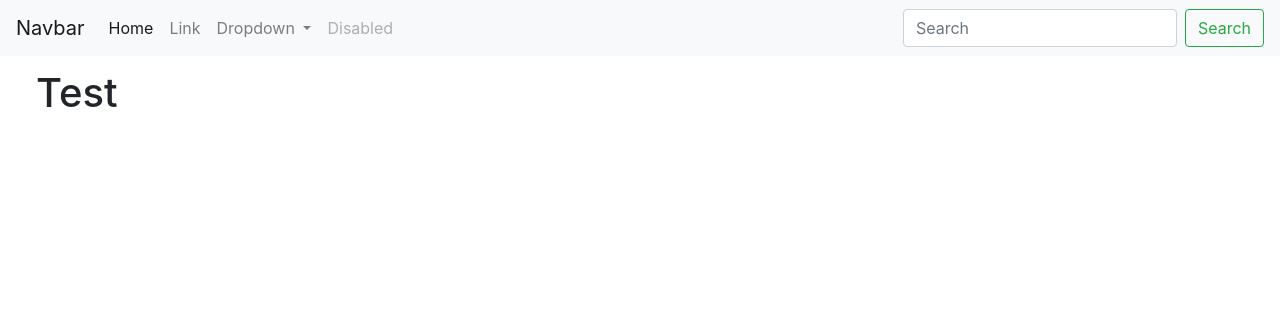
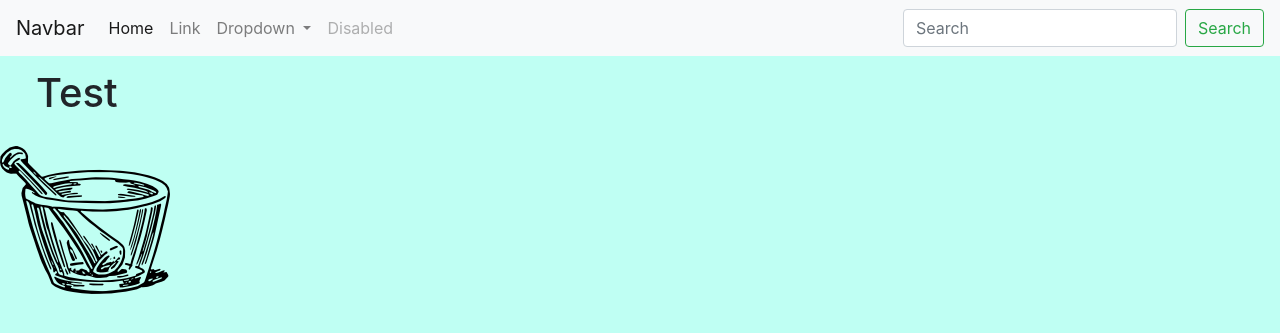
Before and after one commit to FMularski/flask-tutor, a Flask app: page / in a window 1280 px wide. Shown: the top 333 px of the page. Run offline with Flask 2, Linux system fonts and the light colour scheme; some libraries are stand-ins or nearby versions.

Commit message:
static files

```diff
--- /dev/null
+++ b/static/styles/style.css
@@ -0,0 +1,4 @@
+body
+{
+    background-color: #bffff3;
+}
--- a/templates/base.html
+++ b/templates/base.html
@@ -3,6 +3,7 @@
 <head>
     <meta charset="UTF-8">
     <link rel="stylesheet" href="https://stackpath.bootstrapcdn.com/bootstrap/4.5.2/css/bootstrap.min.css" integrity="sha384-JcKb8q3iqJ61gNV9KGb8thSsNjpSL0n8PARn9HuZOnIxN0hoP+VmmDGMN5t9UJ0Z" crossorigin="anonymous">
+    <link rel="stylesheet" type="text/css" href="{{ url_for('static', filename='styles/style.css')}}">
     <title>{% block title %}{% endblock %}</title>
 </head>
 <body>
@@ -46,6 +47,8 @@
         {% block content %}{% endblock %}
     </div>
 
+    <img src="{{ url_for('static', filename='images/flask-sqlalchemy-logo.png')}}" alt="" />
+
 
     <script src="https://code.jquery.com/jquery-3.5.1.slim.min.js" integrity="sha384-DfXdz2htPH0lsSSs5nCTpuj/zy4C+OGpamoFVy38MVBnE+IbbVYUew+OrCXaRkfj" crossorigin="anonymous"></script>
     <script src="https://cdn.jsdelivr.net/npm/popper.js@1.16.1/dist/umd/popper.min.js" integrity="sha384-9/reFTGAW83EW2RDu2S0VKaIzap3H66lZH81PoYlFhbGU+6BZp6G7niu735Sk7lN" crossorigin="anonymous"></script>
```
Also changed, not shown: app.py (line endings or trailing spaces), static/images/flask-sqlalchemy-logo.png (added).
